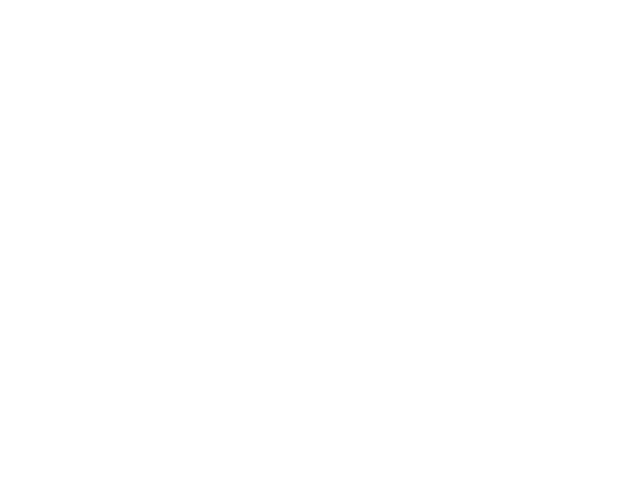
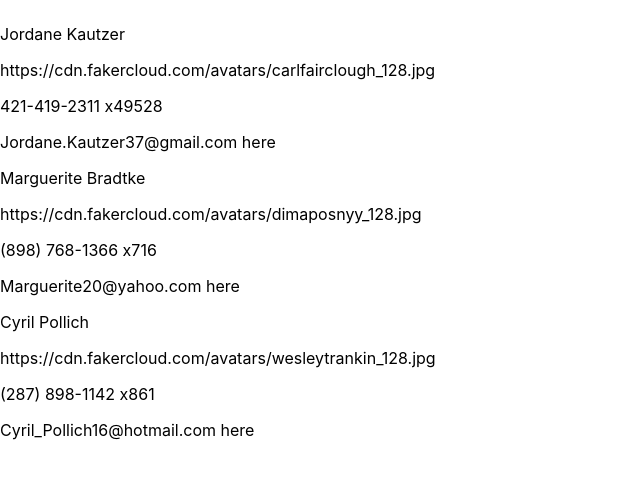
Before and after one commit to SanDiegoHanbitChurch/directory-web, a React (Create React App) app: page / in a window 1280 px wide. Shown: the top 478 px of the page, without its empty margins (0-640 px from the left). Built offline with nearby package versions, Linux system fonts and the light colour scheme.

Commit message:
rendering each member for every item in array

```diff
--- /dev/null
+++ b/src/members/Members.js
@@ -0,0 +1,20 @@
+import { List } from '@material-ui/core';
+import React from 'react';
+import Member from './member';
+
+const renderMember = (member) => {
+    return (
+        <Member member={member} />
+    )
+}
+
+const Members = ({members}) => {
+
+    return (
+        <List>
+            { members.map((member) => {return renderMember(member)})}
+        </List>
+    )
+}
+
+export default Members;
--- a/src/members/email.js
+++ b/src/members/email.js
@@ -2,7 +2,7 @@
 
 const Email = ({email}) => {
     return (
-        <p>{email}</p>
+        <p>{email} here</p>
     )
 }
 
--- a/src/members/index.js
+++ b/src/members/index.js
@@ -1,9 +1,9 @@
 import React from 'react';
-import Lists from './lists';
+import Members from './Members';
 
 const MembersContainer = () => {
 
-    const sample = [
+    const members = [
             {
                 "id": "0a25f500-8206-43e1-aafc-9a1ea40ea3f9",
                 "name": "Jordane Kautzer",
@@ -27,10 +27,8 @@
             },
         ];
 
-    console.log(sample[0].name)
-
     return (
-        <Lists sample={sample}/>
+        <Members members={members}/>
     )
 }
 
--- a/src/members/list.js
+++ /dev/null
@@ -1,19 +0,0 @@
-import React from 'react';
-import Avatar from './avatar';
-import Name from './name';
-import Phone from './phone';
-import Email from './email';
-
-const List = () => {
-
-    return (
-        <>
-            <Name />
-            <Avatar />
-            <Phone />
-            <Email />
-        </>
-    )
-}
-
-export default List;
--- a/src/members/lists.js
+++ /dev/null
@@ -1,11 +0,0 @@
-import React from 'react';
-import List from './list';
-
-const Lists = () => {
-
-    return (
-        <List />
-    )
-}
-
-export default Lists;
--- /dev/null
+++ b/src/members/member.js
@@ -0,0 +1,26 @@
+import React from 'react';
+import Avatar from './avatar';
+import Name from './name';
+import Phone from './phone';
+import Email from './email';
+
+const Member = ({member}) => {
+
+    const {
+        name,
+        avatar,
+        phone,
+        email
+     } = member
+
+    return (
+        <>
+            <Name name={name}/>
+            <Avatar avatar={avatar}/>
+            <Phone phone={phone}/>
+            <Email email={email}/>
+        </>
+    )
+}
+
+export default Member;
```
